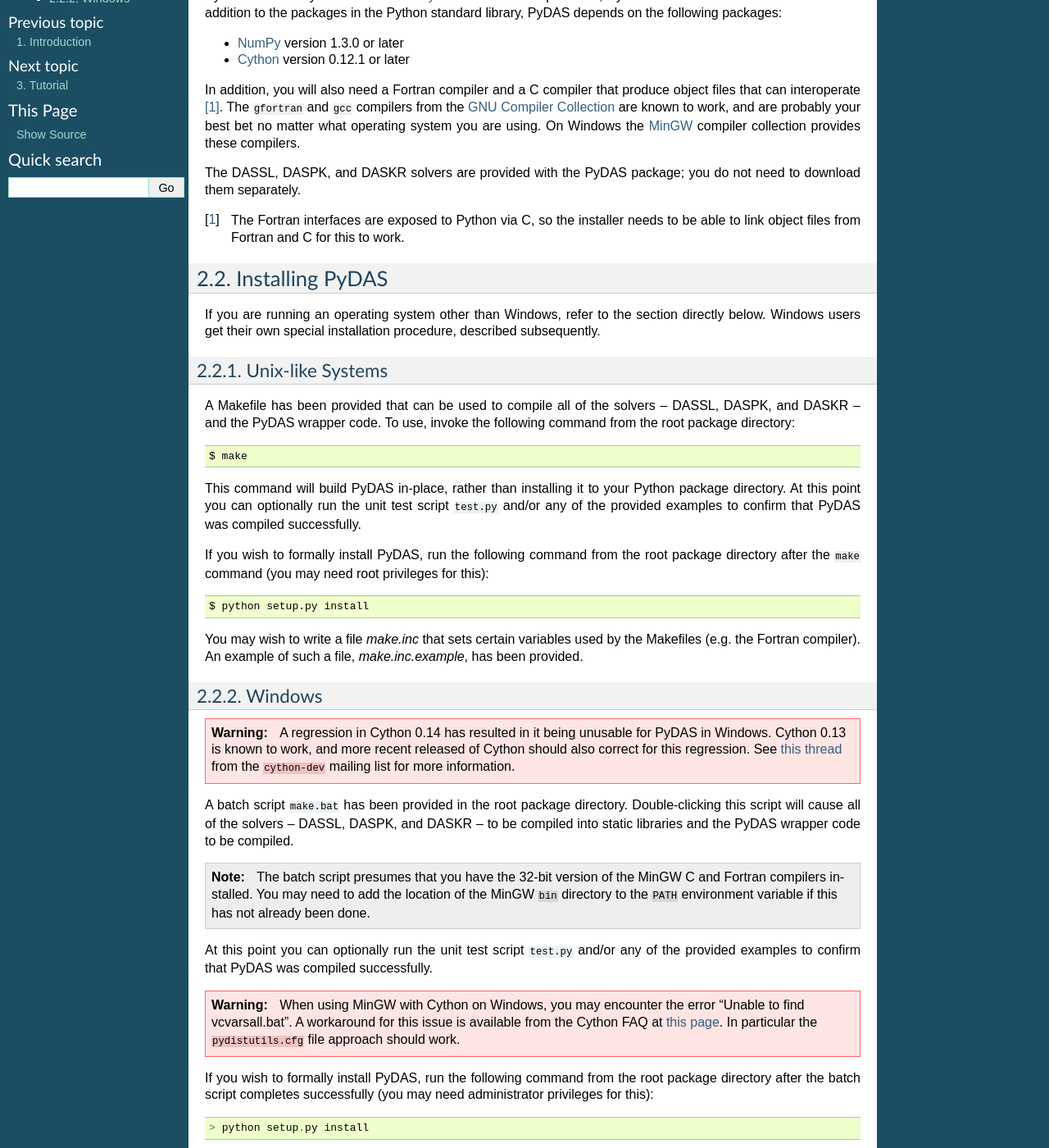
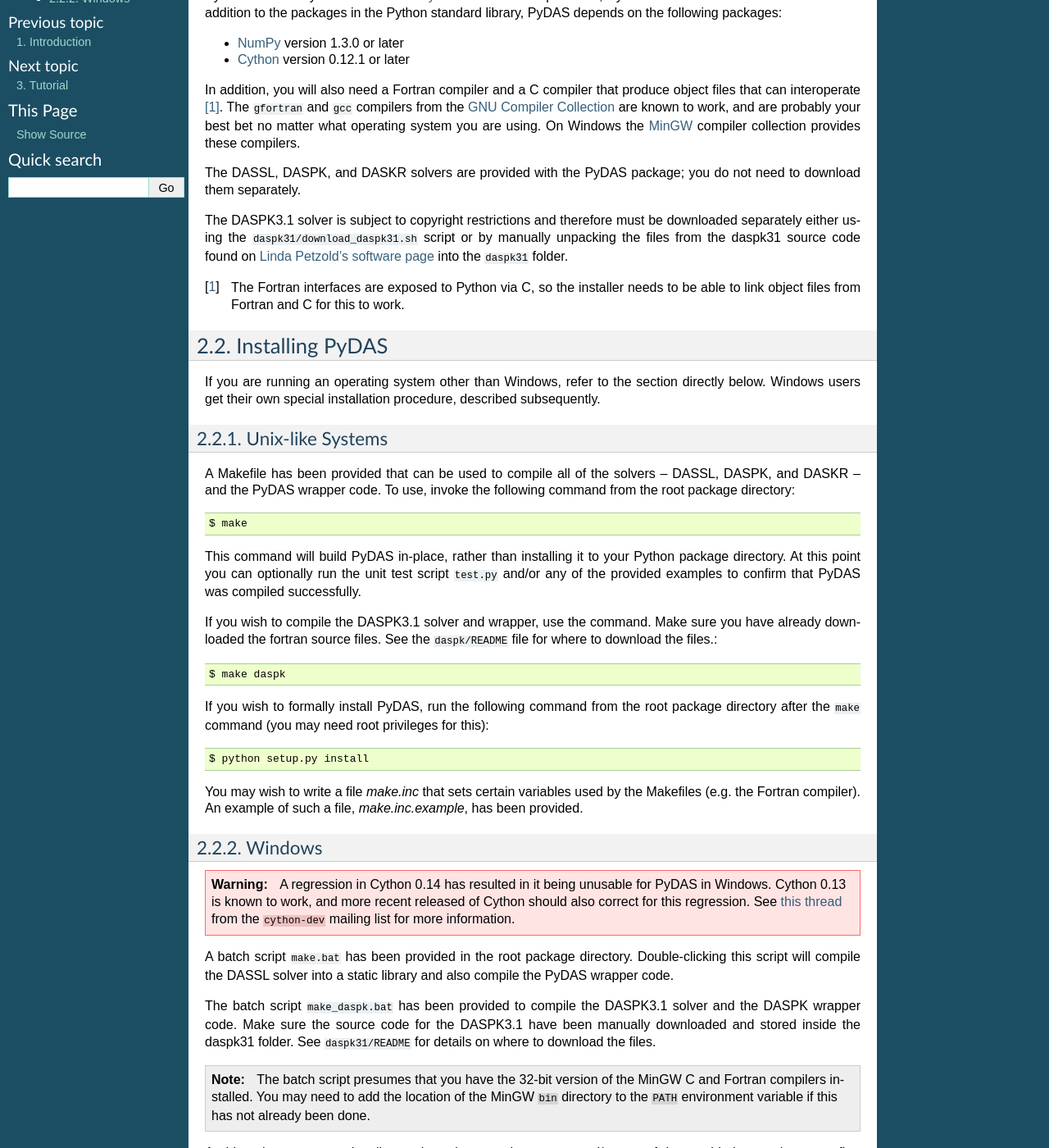
Before and after one commit to jwallen/PyDAS, a Sphinx documentation site: the page built from documentation/source/users/installation.rst, in a window 1280 px wide and 1400 px high, scrolled down 468 px. Shown: the whole window at 82% size. Built offline with Sphinx 7.4.7, drawn with Linux system fonts in a browser that asks for light colours; formulas are drawn with MathJax 3.

Commit message:
Update the installation documentation

```diff
--- a/documentation/source/users/installation.rst
+++ b/documentation/source/users/installation.rst
@@ -24,6 +24,11 @@
 The DASSL, DASPK, and DASKR solvers are provided with the PyDAS package; you
 do not need to download them separately.
 
+The DASPK3.1 solver is subject to copyright restrictions and therefore
+must be downloaded separately either using the ``daspk31/download_daspk31.sh``
+script or by manually unpacking the files from the daspk31 source code
+found on `Linda Petzold's software page <http://www.cs.ucsb.edu/~cse/software.html>`_ into the ``daspk31`` folder.
+
 .. [#f1] The Fortran interfaces are exposed to Python via C, so the installer
     needs to be able to link object files from Fortran and C for this to work.
 
@@ -48,6 +53,12 @@
 script ``test.py`` and/or any of the provided examples to confirm that PyDAS
 was compiled successfully.
 
+If you wish to compile the DASPK3.1 solver and wrapper, use the command.
+Make sure you have already downloaded the fortran source files.  See the
+``daspk/README`` file for where to download the files.::
+
+    $ make daspk
+
 If you wish to formally install PyDAS, run the following command from the root
 package directory after the ``make`` command (you may need root privileges for
 this)::
@@ -70,9 +81,11 @@
     from the ``cython-dev`` mailing list for more information.
 
 A batch script ``make.bat`` has been provided in the root package directory.
-Double-clicking this script will cause all of the solvers -- DASSL, DASPK, and
-DASKR -- to be compiled into static libraries and the PyDAS wrapper code to be
-compiled.
+Double-clicking this script will compile the DASSL solver into a static library and also compile the PyDAS wrapper code.
+
+The batch script ``make_daspk.bat`` has been provided to compile the DASPK3.1
+solver and the DASPK wrapper code.  Make sure the source code for the DASPK3.1
+have been manually downloaded and stored inside the daspk31 folder. See ``daspk31/README`` for details on where to download the files.
 
 .. note::
 
```
